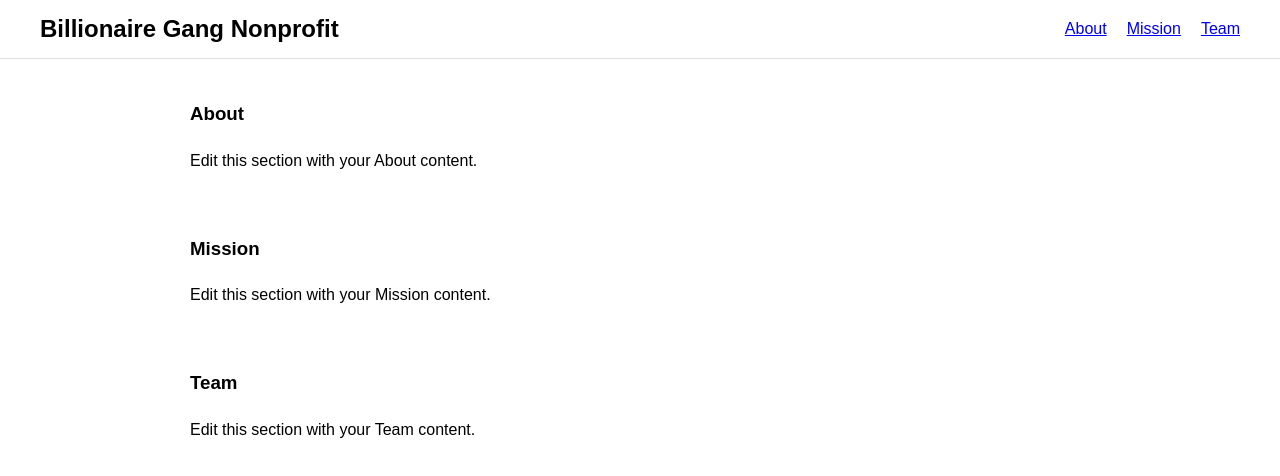
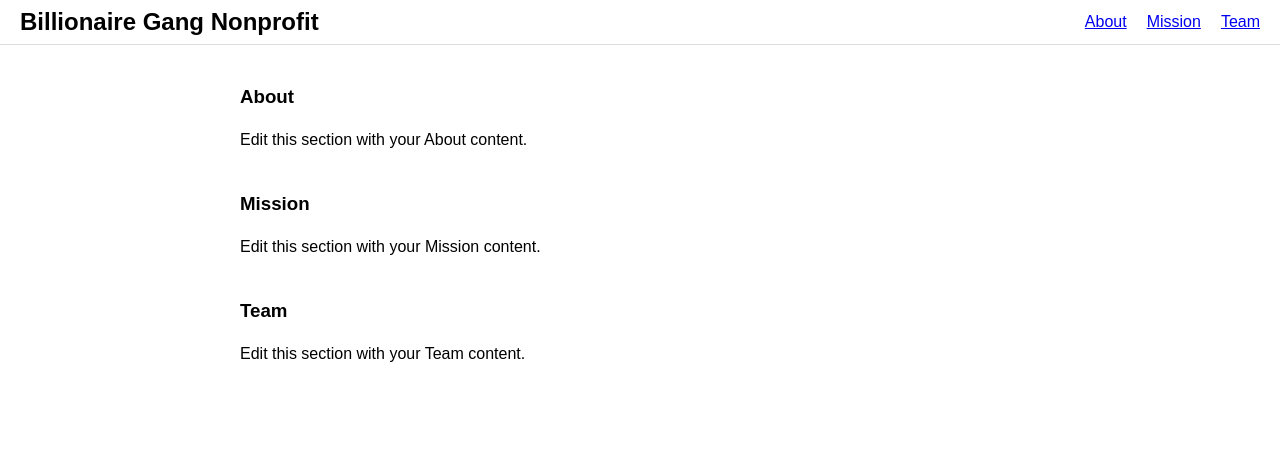
Before and after one commit to peggydpy/billionaire-gang, a Next.js app: page / in a window 1280 px wide. Shown: the top 476 px of the page. Built offline with nearby package versions, Linux system fonts and the light colour scheme.

Commit message:
Update layout.js

```diff
--- a/src/app/layout.js
+++ b/src/app/layout.js
@@ -3,15 +3,13 @@
 export default function RootLayout({ children }) {
   return (
     <html lang="en">
-      <body style={{ margin: 0, fontFamily: "sans-serif", lineHeight: 1.6 }}>
-
-        {/* Header */}
+      <body style={{ margin: 0, fontFamily: "sans-serif" }}>
         <header
           style={{
             display: "flex",
             justifyContent: "space-between",
             alignItems: "center",
-            padding: "10px 40px",
+            padding: "8px 20px", // tighter padding
             borderBottom: "1px solid #ddd",
           }}
         >
@@ -20,7 +18,7 @@ export default function RootLayout({ children }) {
             <ul
               style={{
                 display: "flex",
-                gap: "20px",
+                gap: "20px", // less space between links
                 margin: 0,
                 padding: 0,
                 listStyle: "none",
@@ -33,24 +31,29 @@ export default function RootLayout({ children }) {
           </nav>
         </header>
 
-        {/* Sections */}
-        <main style={{ maxWidth: "900px", margin: "40px auto", padding: "0 20px" }}>
-          <section id="about" style={{ marginBottom: "60px" }}>
+        <main
+          style={{
+            maxWidth: "800px",
+            margin: "0 auto",
+            padding: "20px",
+            lineHeight: "1.4",
+          }}
+        >
+          <section id="about" style={{ marginBottom: "40px" }}>
             <h3>About</h3>
             <p>Edit this section with your About content.</p>
           </section>
 
-          <section id="mission" style={{ marginBottom: "60px" }}>
+          <section id="mission" style={{ marginBottom: "40px" }}>
             <h3>Mission</h3>
             <p>Edit this section with your Mission content.</p>
           </section>
 
-          <section id="team" style={{ marginBottom: "60px" }}>
+          <section id="team" style={{ marginBottom: "40px" }}>
             <h3>Team</h3>
             <p>Edit this section with your Team content.</p>
           </section>
         </main>
-
       </body>
     </html>
   );
```
